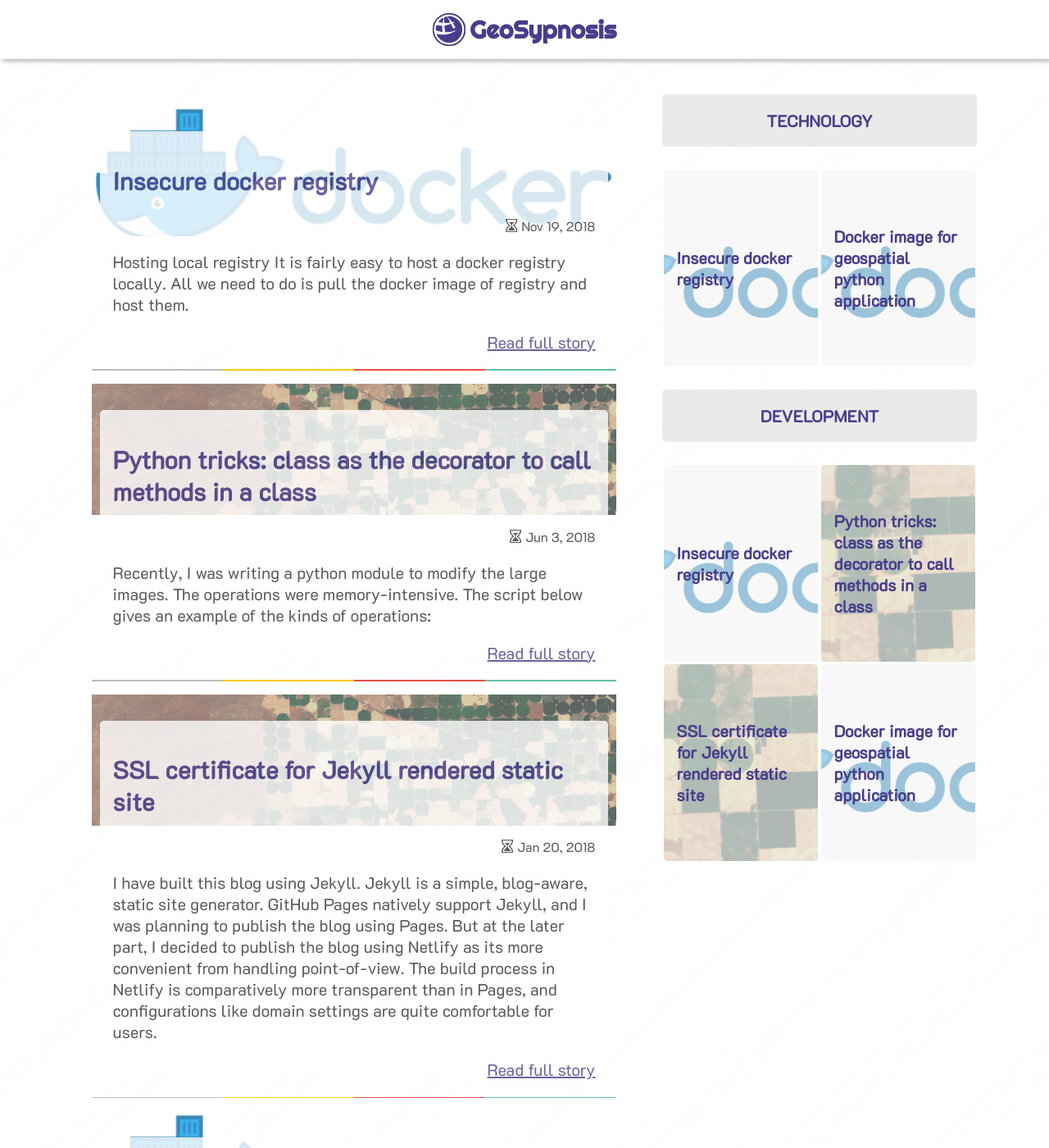
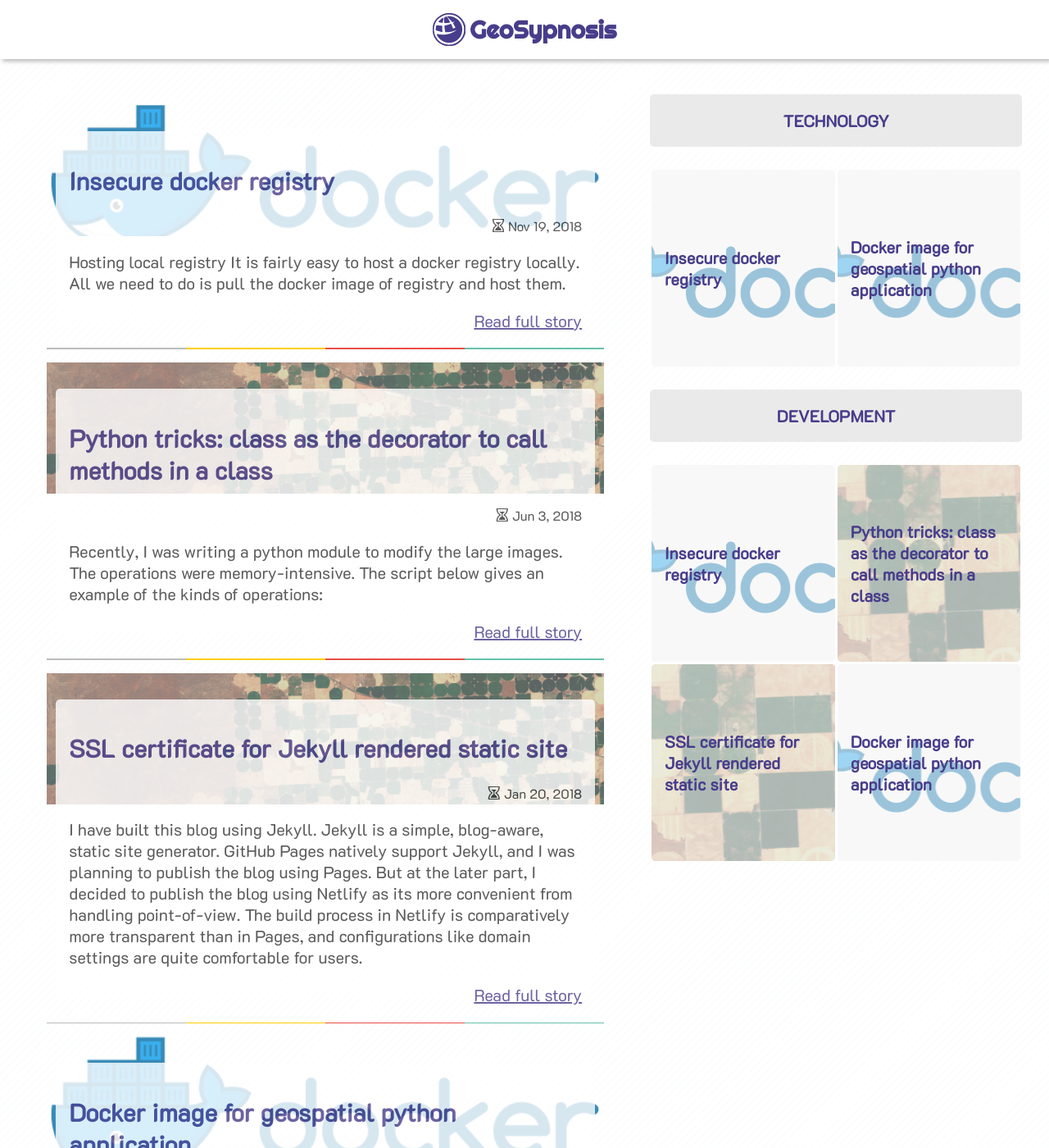
Before and after one commit to Geosynopsis/geosynopsis.github.io, a Jekyll site: the page built from index.html, in a window 1280 px wide and 1400 px high. Shown: the whole window at 82% size. Built offline with Jekyll 4.4.1, drawn with Linux system fonts in a browser that asks for light colours; some web fonts are replaced; the list of posts is cut into pages by our own code.

Commit message:
Width restriction to 1246px

```diff
--- a/_sass/_containers.scss
+++ b/_sass/_containers.scss
@@ -11,6 +11,7 @@
 $info: #eaeaea;
 $light: white;
 
+$max-container-width: 1246px;
 $break-window-size: 992px;
 $header-height: 2.5rem;
 $header-y-padding: 1rem;
@@ -124,6 +125,10 @@
   display: flex;
   flex-direction: row;
   justify-content: center;
+  width: 100%;
+  max-width: $max-container-width;
+  margin-left: auto;
+  margin-right: auto;
 }
 
 .container {
@@ -168,16 +173,16 @@
   // }
 
   .container {
-    width: 50%;
+    width: 60%;
   }
   .top-nav {
     position: fixed;
   }
   .sidebar {
-    width: 30%;
+    width: 40%;
   }
   .post {
-    width: 75%;
+    width: 80%;
   }
 }
 
```
Also changed, not shown: Gemfile.lock.
